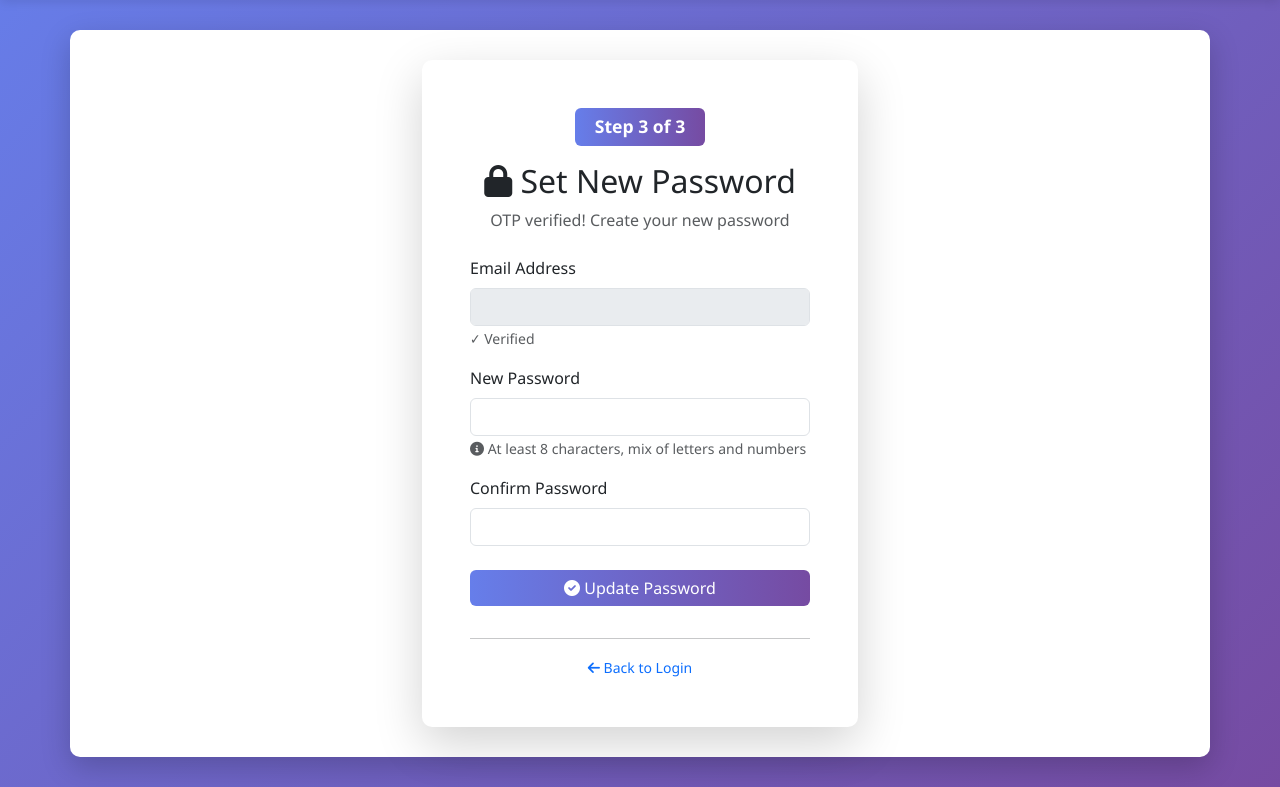
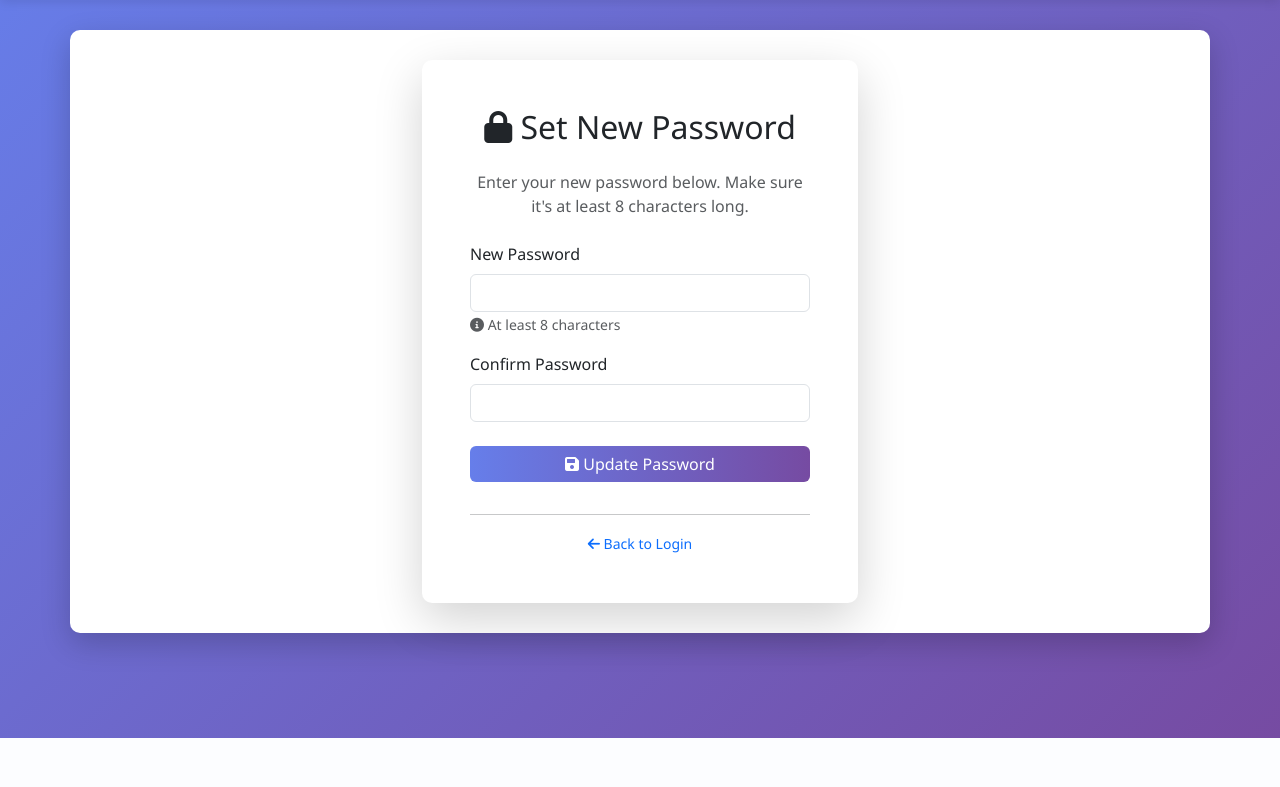
Before and after one commit to Om-mac/RecruitHub, a Django app: template core/templates/core/password_reset_confirm.html in a window 1280 px wide. Shown: the part 62-849 px from the top of the page. After the commit the page ends 800 px from the top, so only its background shows below. Run offline with Django 5.2, Linux system fonts and the light colour scheme; the template is opened without the code that fills it: values that come from a table or form of the project are taken from there, others are empty.

```diff
--- a/auth_project/settings.py
+++ b/auth_project/settings.py
@@ -37,7 +37,7 @@ SECRET_KEY = os.environ.get('SECRET_KEY', 'ciamvzsh2g=nsy4e3iv--k-(uprh_hltzc%gd
 DEBUG = os.environ.get('DEBUG', 'False').lower() == 'true'
 
 # ALLOWED_HOSTS can be set via environment variable on Render
-ALLOWED_HOSTS = os.environ.get('ALLOWED_HOSTS', 'localhost,127.0.0.1,recruithub-k435.onrender.com,vakverse.com,*.vakverse.com').split(',')
+ALLOWED_HOSTS = os.environ.get('ALLOWED_HOSTS', 'localhost,127.0.0.1,recruithub-k435.onrender.com,vakverse.com,*.vakverse.com,testserver').split(',')
 
 
 # Application definition
--- a/core/templates/core/password_reset_confirm.html
+++ b/core/templates/core/password_reset_confirm.html
@@ -1,21 +1,19 @@
 {% extends 'core/base.html' %}
 
-{% block title %}Set New Password - Password Reset{% endblock %}
+{% block title %}Reset Your Password{% endblock %}
 
 {% block content %}
     <div class="row justify-content-center">
         <div class="col-md-5">
             <div class="card shadow-lg">
                 <div class="card-body p-5">
-                    <div class="text-center mb-4">
-                        <div class="badge badge-success mb-3" style="background: linear-gradient(90deg, #667eea 0%, #764ba2 100%); padding: 10px 20px; font-size: 1.1rem;">
-                            Step 3 of 3
-                        </div>
-                        <h2 class="mb-2">
-                            <i class="fas fa-lock"></i> Set New Password
-                        </h2>
-                        <p class="text-muted">OTP verified! Create your new password</p>
-                    </div>
+                    <h2 class="text-center mb-4">
+                        <i class="fas fa-lock"></i> Set New Password
+                    </h2>
+
+                    <p class="text-muted text-center mb-4">
+                        Enter your new password below. Make sure it's at least 8 characters long.
+                    </p>
 
                     {% if messages %}
                         {% for message in messages %}
@@ -36,12 +34,6 @@
                         </div>
                     {% endif %}
 
-                    <div class="mb-3">
-                        <label class="form-label">Email Address</label>
-                        <input type="email" class="form-control" value="{{ email }}" disabled>
-                        <small class="text-muted">✓ Verified</small>
-                    </div>
-
                     <form method="post" novalidate>
                         {% csrf_token %}
 
@@ -55,7 +47,7 @@
                             {% endif %}
                             <small class="text-muted">
                                 <i class="fas fa-info-circle"></i>
-                                At least 8 characters, mix of letters and numbers
+                                At least 8 characters
                             </small>
                         </div>
 
@@ -70,7 +62,7 @@
                         </div>
 
                         <button type="submit" class="btn btn-primary w-100 mb-3">
-                            <i class="fas fa-check-circle"></i> Update Password
+                            <i class="fas fa-save"></i> Update Password
                         </button>
                     </form>
 
```
Also changed, not shown: 1 other file.
